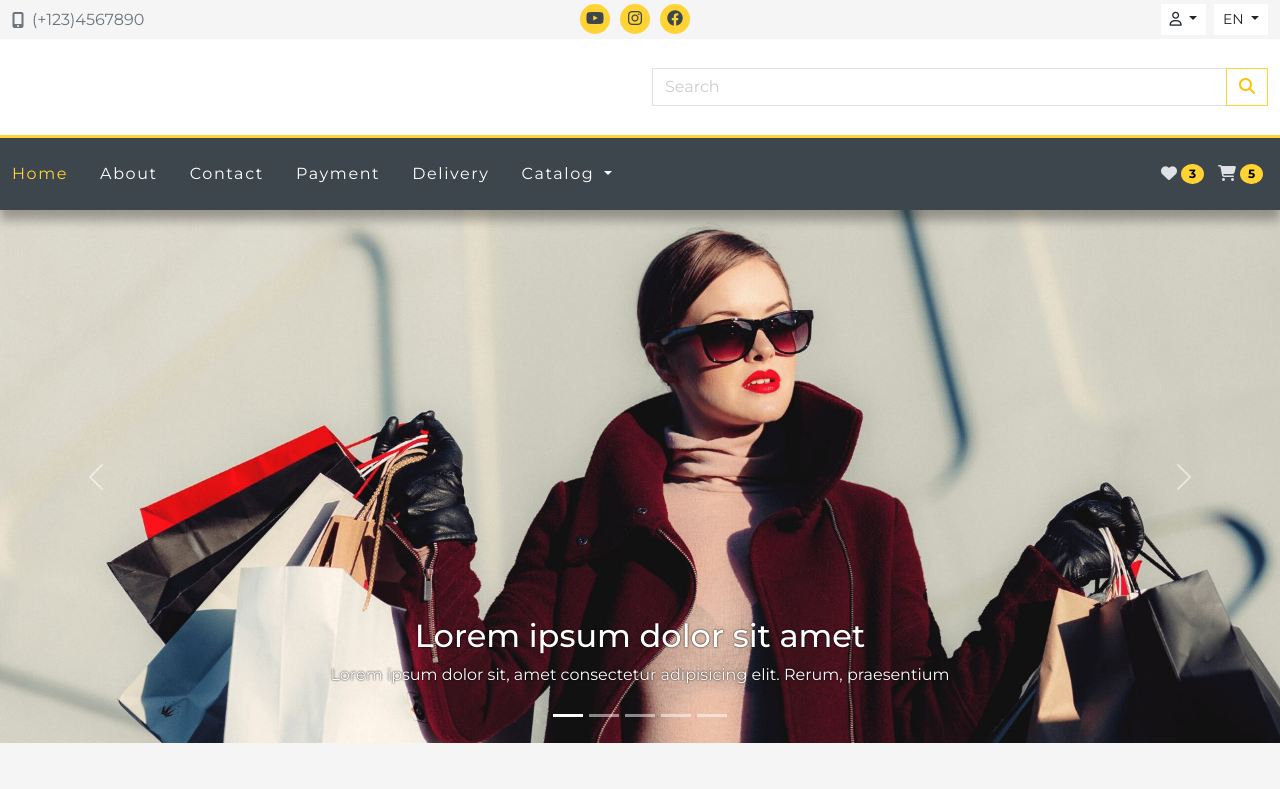
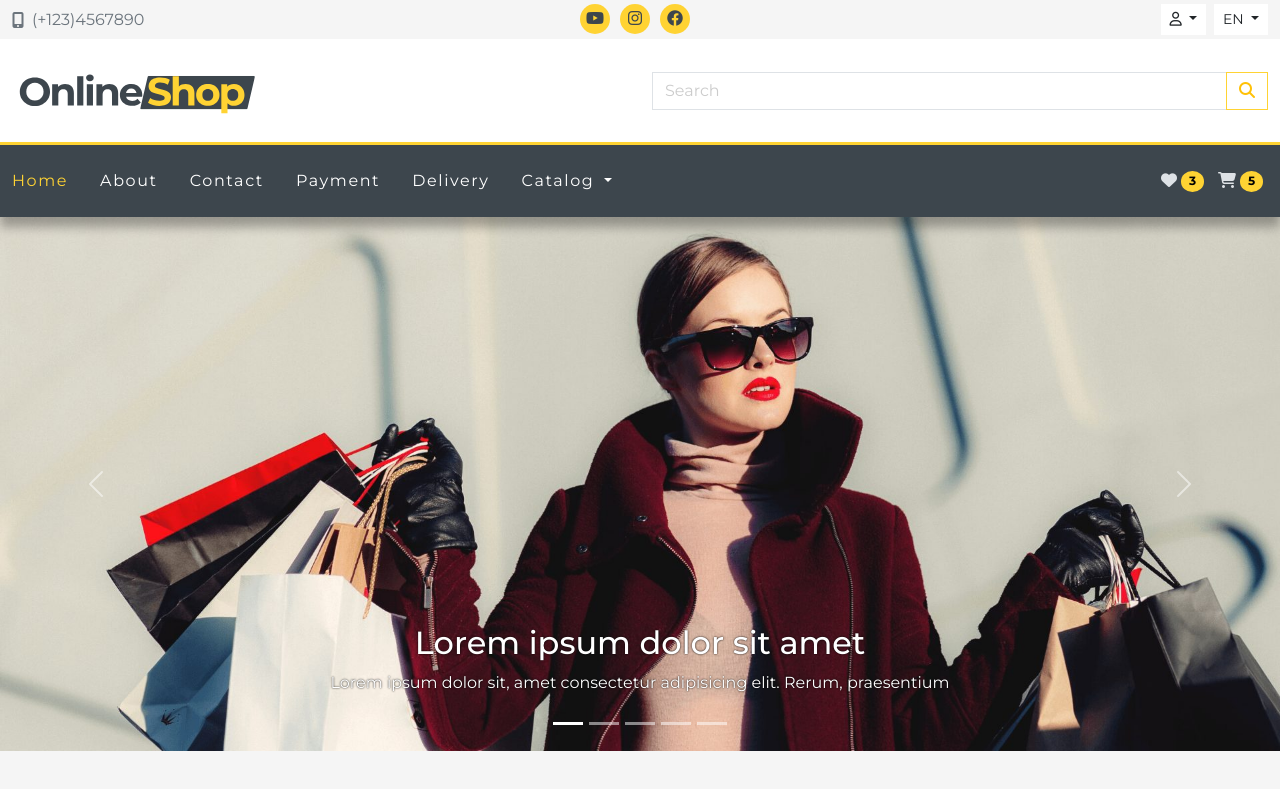
Before and after one commit to Beegood-b/online-shop, a plain HTML site: page index.html in a window 1280 px wide. Shown: the top 789 px of the page. Drawn offline with nearby package versions, Linux system fonts and the light colour scheme; the site is published under a folder, as on GitHub Pages, so addresses that start at the root find nothing.

Commit message:
Update index.html

```diff
--- a/index.html
+++ b/index.html
@@ -84,7 +84,7 @@
           <div class="row align-items-center">
             <div class="col-sm-6">
               <a href="index.html" class="header__logo h1">
-                <img src="/assets/img/logo.svg" alt=""></a>
+                <img src="./assets/img/logo.svg" alt=""></a>
             </div>
 
             <div class="col-sm-6 mt-2 mt-md-0">
```
